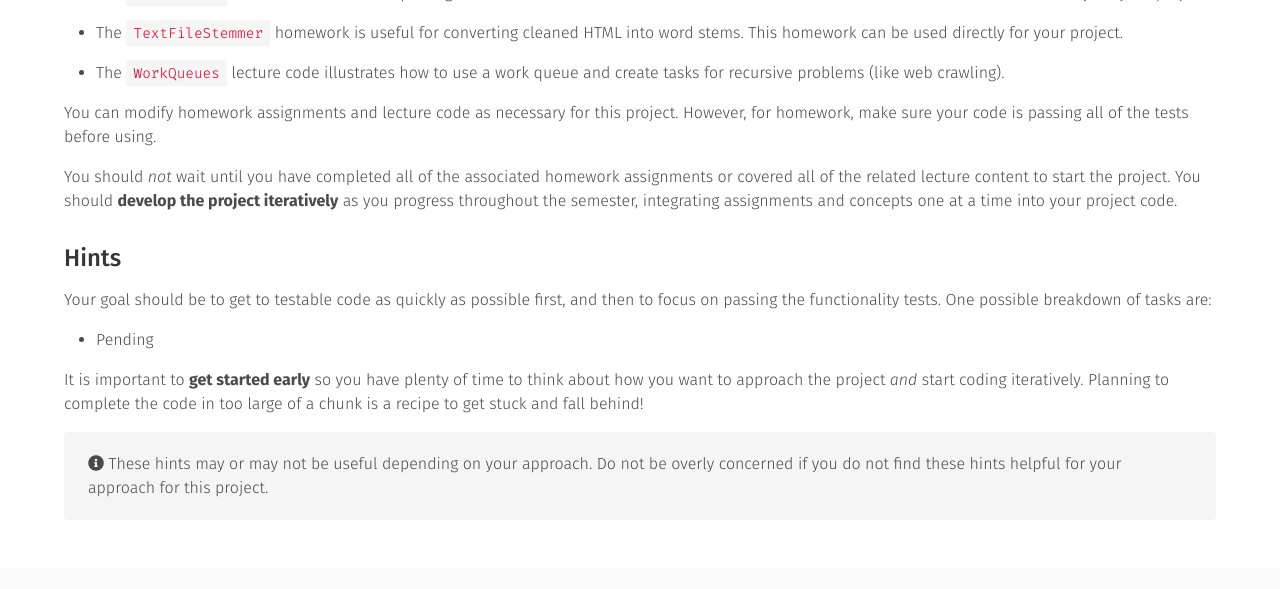
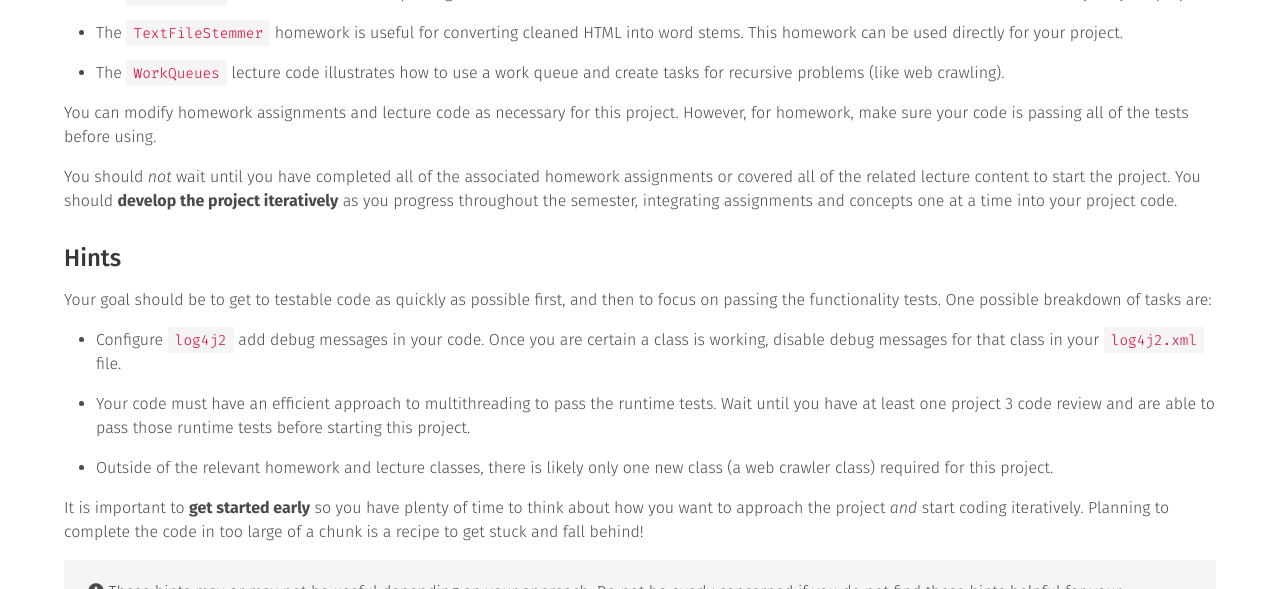
Before and after one commit to usf-cs272-spring2022/usf-cs272-spring2022.github.io, a Jekyll site: the page built from _projects/project-4a.md, in a window 1280 px wide and 900 px high, scrolled down 3432 px, cut to the strip 0-589 px from the top of the window. Built offline with Jekyll 4.4.1, drawn with Linux system fonts in a browser that asks for light colours; comment, search, counter and statistics services are not loaded; part of the change alters nothing that is shown.

```diff
--- a/_projects/project-4a.md
+++ b/_projects/project-4a.md
@@ -149,7 +149,11 @@ You should *not* wait until you have completed all of the associated homework as
 
 Your goal should be to get to testable code as quickly as possible first, and then to focus on passing the functionality tests. One possible breakdown of tasks are:
 
-  - Pending
+  - Configure `log4j2` add debug messages in your code. Once you are certain a class is working, disable debug messages for that class in your `log4j2.xml` file.
+
+  - Your code must have an efficient approach to multithreading to pass the runtime tests. Wait until you have at least one project 3 code review and are able to pass those runtime tests before starting this project.
+
+  - Outside of the relevant homework and lecture classes, there is likely only one new class (a web crawler class) required for this project.
 
 It is important to **get started early** so you have plenty of time to think about how you want to approach the project *and* start coding iteratively. Planning to complete the code in too large of a chunk is a recipe to get stuck and fall behind!
 
@@ -188,51 +192,4 @@ The core functionality of your project must satisfy the following requirements:
 The functionality of your project will be evaluated with various JUnit tests. Please see the [Testing](#testing) section for specifics.
 
 
-
-## Testing
-{: .page-header }
-
-You must pass 100% of the tests in the `Project4Test.java` group of JUnit tests. This test group does NOT include the long-running runtime tests that benchmark your single- versus multi-threading code for the [previous project](project-3.html). However, it does make sure your new web crawler code runs faster with 3 threads versus 1 thread.
-
-<article class="message is-info">
-  <div class="message-body">
-    <i class="fas fa-info-circle"></i>&nbsp;These tests are only for the web crawler functionality. The search engine functionality will be verified during the final code review appointment, not via automated system tests.
-  </div>
-</article>
-
-## Related Content
-{: .page-header }
-
-The following content from this semester may be helpful in completing this project:
-
-  - The `LoggerSetup` homework assignment demonstrates how to configure `log4j2` to debug code.
-
-  - The `Sockets` lecture code illustrates how to use sockets and create HTTP requests (useful for the `HtmlFetcher` homework).
-
-  - The `HtmlFetcher` homework assignment will help follow HTTP redirects and download HTML over a socket connection. <i class="fas fa-star has-text-usf-gold"></i>
-
-  - The `HtmlCleaner` homework assignment will help process the download HTML. Be careful about how much HTML content is removed before links are parsed! <i class="fas fa-star has-text-usf-gold"></i>
-
-  - The `LinkParser` homework assignment will help parse links from HTML (after block elements are removed). <i class="fas fa-star has-text-usf-gold"></i>
-
-  - The `TextFileStemmer` homework assignment will help parse the remaining content after cleaning the HTML into stems to add to the inverted index.
-
-  - The `WorkQueues` lecture code illustrates how to use a work queue and create tasks for recursive problems (like web crawling). <i class="fas fa-star has-text-usf-gold"></i>
-
-  - The `WorkQueues` lecture code illustrates how to speed up multithreading code and avoid problems with over-blocking.
-
-It is strongly recommended to pass all of the homework tests before integrating them into your projects.
-
-## Hints
-{: .page-header }
-
-It is important to develop the project iteratively. One possible breakdown of tasks are:
-
-  - Get `log4j2` working and start adding debug messages in your code. Once you are certain a class is working, disable debug messages for that class in your `log4j2.xml` file.
-
-  - You must have an efficient approach to multithreading to pass all of the tests. You should wait until you have at least one project 3 code review and are able to pass those runtime tests before starting this project.
-
-  - Outside of the relevant homework and lecture classes, there is likely only one new class (a web crawler class) required for this project. However, you must be careful to properly multithread and synchronize in this class!
-
-The important part will be to test your code as you go. The JUnit tests provided only test the entire project as a whole, not the individual parts. You are responsible for testing the individual parts themselves.
 {% endcomment %}
```
